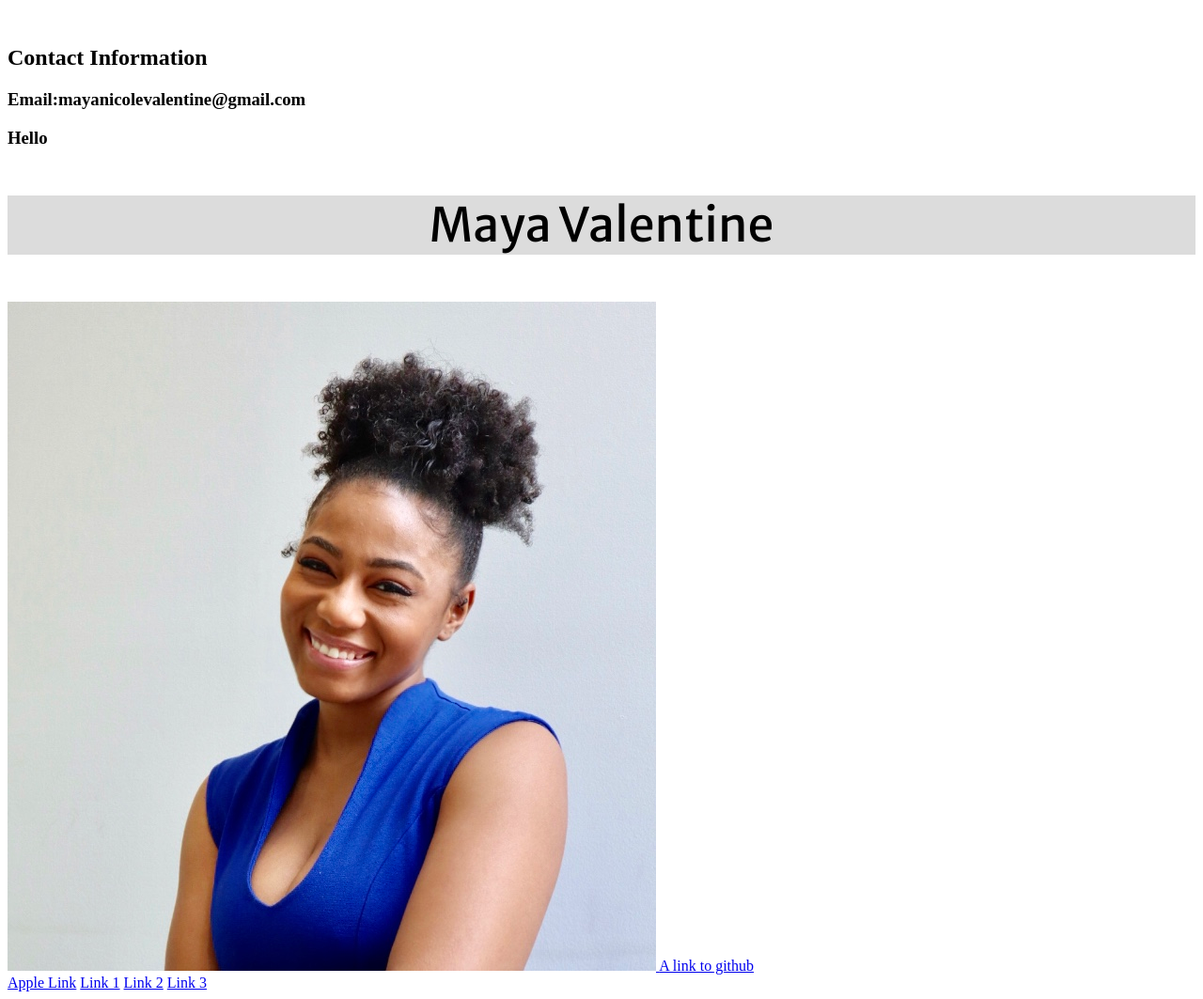
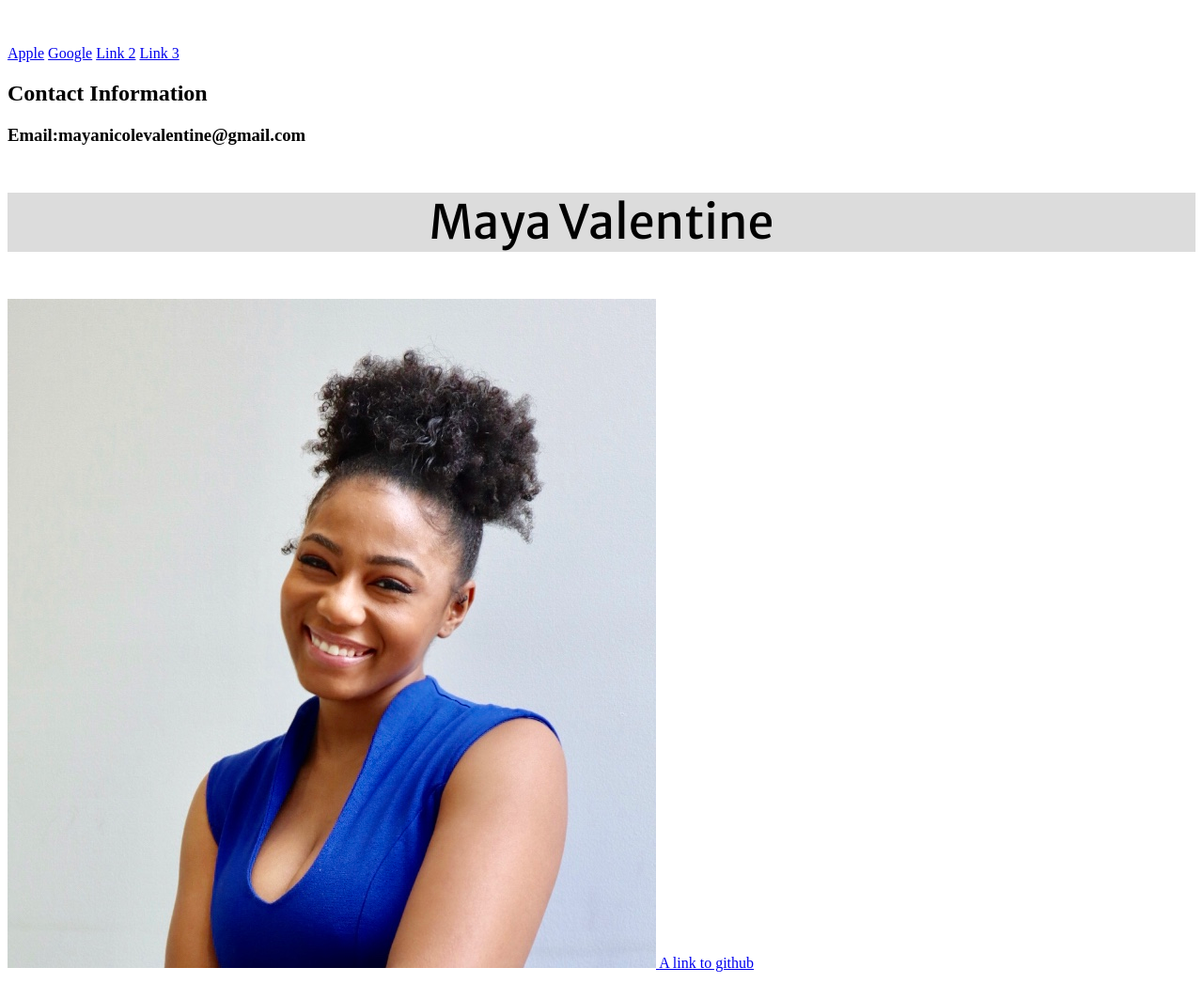
Before and after one commit to J4502-ss20/maya, a plain HTML site: page index.html in a window 1280 px wide. Shown: the part 160-1223 px from the top of the page at 94% size. After the commit the page ends 1202 px from the top, so only its background shows below. Drawn offline with Linux system fonts and the light colour scheme.

Commit message:
Test NavBar

```diff
--- a/index.html
+++ b/index.html
@@ -12,19 +12,28 @@
 </head>
 
 <body>
+
 <!--This is a comment. It won't show up in your browser, only in the page source-->
 <h1>Maya Valentine</h1>
 <link rel="stylesheet" type="text/css" href="finished.css">
 
+<div class="NavBar">
+  <a href="https://www.apple.com" class="w3-bar-item w3-button w3-mobile">Apple</a>
+  <a href="https://www.google.com" class="w3-bar-item w3-button w3-mobile">Google</a>
+  <a href="xhtml_template.html" class="w3-bar-item w3-button w3-mobile">Link 2</a>
+  <a href="index2.html" class="w3-bar-item w3-button w3-mobile">Link 3</a>
+</div>
+
 <h2>Contact Information<h2>
 <h3>Email:mayanicolevalentine@gmail.com</h3>
-<h3> Hello </h3>
 
   <p>Maya Valentine</p>
 <a href= "mailto:mnvy87@mail.missouri.edu"><img src="maya.jpg" alt="Maya Valentine"/>
+
 <a href="https://github.com/j4502-ss20">A
   link to github</a>
-<!--- <ul>
+<!---
+<ul>
       <li><a href="https://www.apple.com" target="_blank">A link to Apple</a></li>
       <li><a href="https://www.google.com" target="_blank">A link to Google</a></li>
       <li><a href="xhtml_template.html" >A link to a page in my site</a></li>
@@ -32,12 +41,6 @@
 </ul>
 --->
 
-<div class="NavBar">
-  <a href="https://www.apple.com" class="w3-bar-item w3-button w3-mobile">Apple Link</a>
-  <a href="https://www.google.com" class="w3-bar-item w3-button w3-mobile">Link 1</a>
-  <a href="#" class="w3-bar-item w3-button w3-mobile">Link 2</a>
-  <a href="#" class="w3-bar-item w3-button w3-mobile">Link 3</a>
-</div>
 </div>
 
 
```
